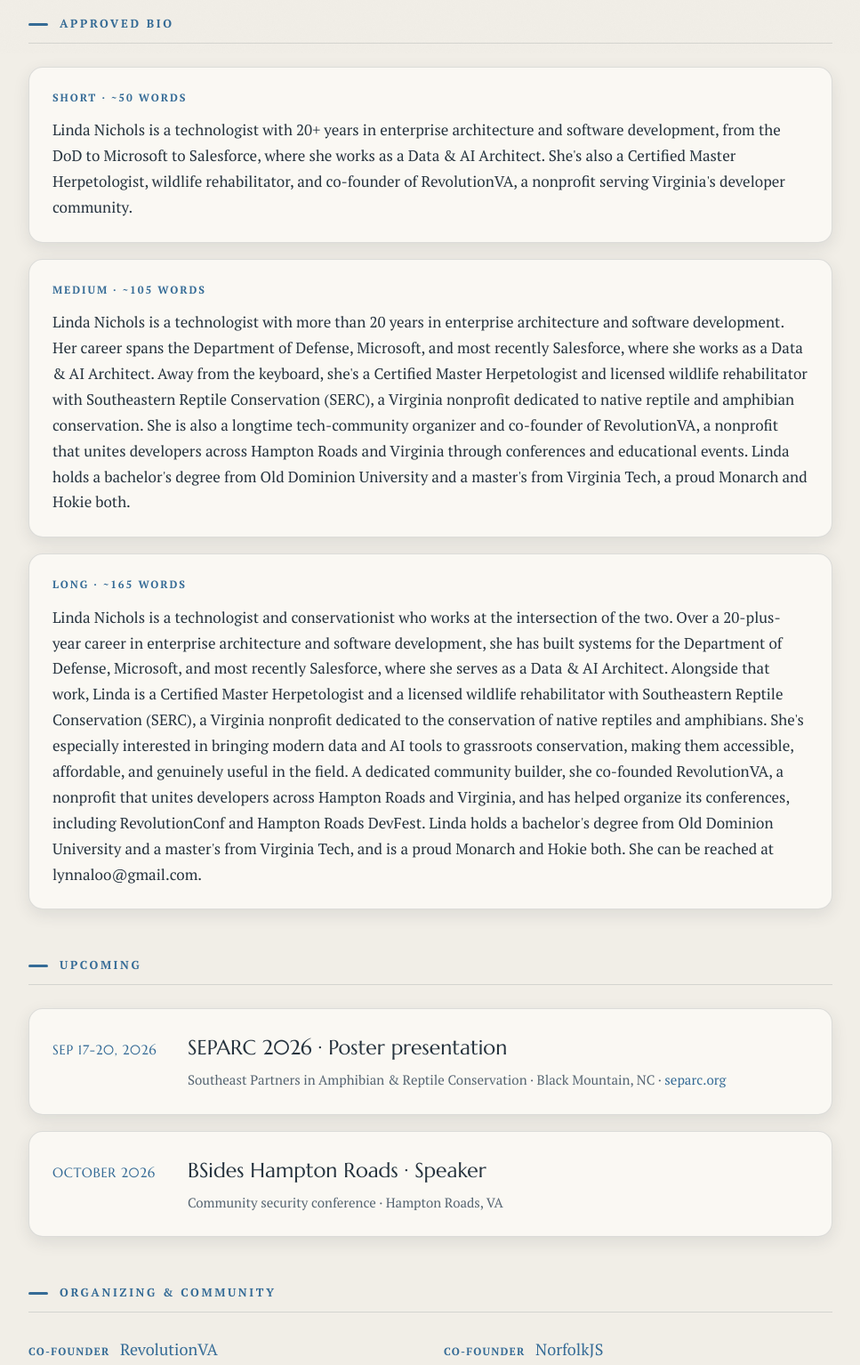
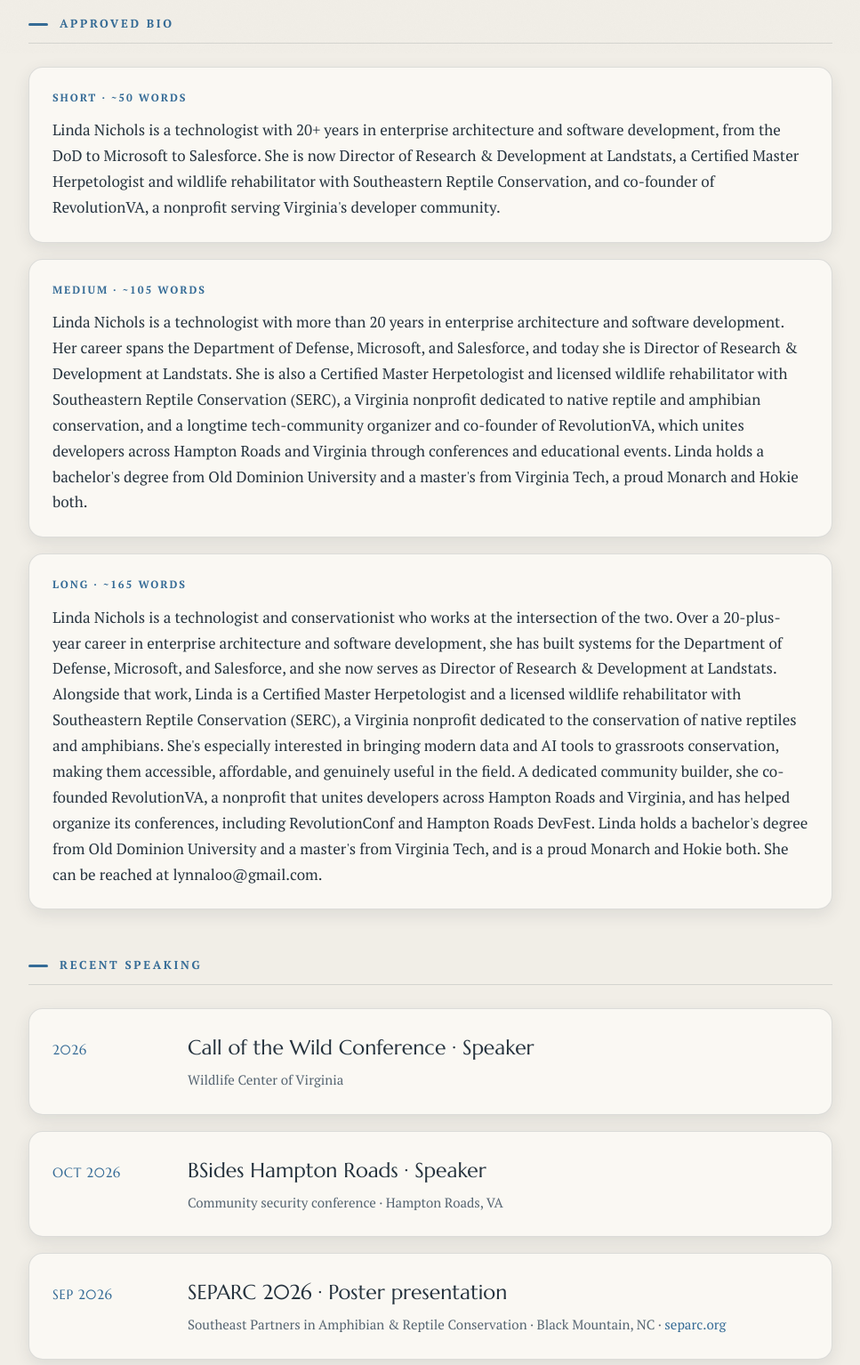
Before and after one commit to lynnaloo/lindapalooza, a plain HTML site: page bio.html in a window 1280 px wide. Shown: the part 740-2274 px from the top of the page at 89% size, without its empty margins (156-1123 px from the left). Drawn offline with Linux system fonts and the light colour scheme.

Commit message:
Update current role to Landstats, add Projects, refresh recent speaking

```diff
--- a/bio.html
+++ b/bio.html
@@ -4,7 +4,7 @@
   <meta charset="utf-8">
   <meta name="viewport" content="width=device-width, initial-scale=1">
   <title>Bio &amp; Press Kit &middot; Linda Nichols</title>
-  <meta name="description" content="Approved headshot, bios (short/medium/long), speaking engagements, and contact details for Linda Nichols, Data & AI Architect, Certified Master Herpetologist, and event organizer.">
+  <meta name="description" content="Approved headshot, bios (short/medium/long), speaking engagements, and contact details for Linda Nichols, Director of R&D at Landstats, Certified Master Herpetologist, and event organizer.">
   <link rel="preconnect" href="https://fonts.googleapis.com">
   <link rel="preconnect" href="https://fonts.gstatic.com" crossorigin>
   <link href="https://fonts.googleapis.com/css2?family=Marcellus&family=PT+Serif:ital,wght@0,400;0,700;1,400;1,700&display=swap" rel="stylesheet">
@@ -35,7 +35,7 @@
       </div>
       <div>
         <h1>Linda Nichols</h1>
-        <p class="tagline">Data &amp; AI Architect. Wildlife Rehabilitator. Event organizer.</p>
+        <p class="tagline">Director of R&amp;D at Landstats. Wildlife Rehabilitator. Event organizer.</p>
         <div class="cover-links">
           <a class="chip" href="mailto:lynnaloo@gmail.com">Email</a>
           <a class="chip" href="https://github.com/lynnaloo">GitHub</a>
@@ -69,10 +69,10 @@
           <p class="label">Short &middot; ~50 words</p>
           <p>
             Linda Nichols is a technologist with 20+ years in enterprise architecture and
-            software development, from the DoD to Microsoft to Salesforce, where she works as
-            a Data &amp; AI Architect. She's also a Certified Master Herpetologist, wildlife
-            rehabilitator, and co-founder of RevolutionVA, a nonprofit serving Virginia's
-            developer community.
+            software development, from the DoD to Microsoft to Salesforce. She is now Director
+            of Research &amp; Development at Landstats, a Certified Master Herpetologist and
+            wildlife rehabilitator with Southeastern Reptile Conservation, and co-founder of
+            RevolutionVA, a nonprofit serving Virginia's developer community.
           </p>
         </div>
 
@@ -81,14 +81,14 @@
           <p>
             Linda Nichols is a technologist with more than 20 years in enterprise
             architecture and software development. Her career spans the Department of Defense,
-            Microsoft, and most recently Salesforce, where she works as a Data &amp; AI
-            Architect. Away from the keyboard, she's a Certified Master Herpetologist and
-            licensed wildlife rehabilitator with Southeastern Reptile Conservation (SERC), a
-            Virginia nonprofit dedicated to native reptile and amphibian conservation. She is
-            also a longtime tech-community organizer and co-founder of RevolutionVA, a
-            nonprofit that unites developers across Hampton Roads and Virginia through
-            conferences and educational events. Linda holds a bachelor's degree from Old
-            Dominion University and a master's from Virginia Tech, a proud Monarch and Hokie both.
+            Microsoft, and Salesforce, and today she is Director of Research &amp; Development
+            at Landstats. She is also a Certified Master Herpetologist and licensed wildlife
+            rehabilitator with Southeastern Reptile Conservation (SERC), a Virginia nonprofit
+            dedicated to native reptile and amphibian conservation, and a longtime
+            tech-community organizer and co-founder of RevolutionVA, which unites developers
+            across Hampton Roads and Virginia through conferences and educational events. Linda
+            holds a bachelor's degree from Old Dominion University and a master's from Virginia
+            Tech, a proud Monarch and Hokie both.
           </p>
         </div>
 
@@ -98,8 +98,8 @@
             Linda Nichols is a technologist and conservationist who works at the intersection
             of the two. Over a 20-plus-year career in enterprise architecture and software
             development, she has built systems for the Department of Defense, Microsoft, and
-            most recently Salesforce, where she serves as a Data &amp; AI Architect. Alongside
-            that work, Linda is a Certified Master Herpetologist and a licensed wildlife
+            Salesforce, and she now serves as Director of Research &amp; Development at
+            Landstats. Alongside that work, Linda is a Certified Master Herpetologist and a licensed wildlife
             rehabilitator with Southeastern Reptile Conservation (SERC), a Virginia nonprofit
             dedicated to the conservation of native reptiles and amphibians. She's especially
             interested in bringing modern data and AI tools to grassroots conservation, making
@@ -114,28 +114,37 @@
 
       </section>
 
-      <!-- ============ UPCOMING SPEAKING ============ -->
+      <!-- ============ RECENT SPEAKING ============ -->
       <section class="block">
-        <h2>Upcoming</h2>
+        <h2>Recent speaking</h2>
 
         <div class="bio-card">
           <div class="event">
-            <span class="when">Sep 17-20, 2026</span>
+            <span class="when">2026</span>
             <span class="what">
-              <strong>SEPARC 2026 &middot; Poster presentation</strong><br>
-              <span class="meta">Southeast Partners in Amphibian &amp; Reptile Conservation &middot; Black Mountain, NC &middot;
-              <a href="https://www.separc.org/2026-meeting">separc.org</a></span>
+              <strong>Call of the Wild Conference &middot; Speaker</strong><br>
+              <span class="meta">Wildlife Center of Virginia</span>
             </span>
           </div>
         </div>
 
         <div class="bio-card">
           <div class="event">
-            <span class="when">October 2026</span>
+            <span class="when">Oct 2026</span>
             <span class="what">
               <strong>BSides Hampton Roads &middot; Speaker</strong><br>
-              <span class="meta">Community security conference &middot; Hampton Roads, VA
-              <!-- [Add exact date + talk title + link when confirmed] --></span>
+              <span class="meta">Community security conference &middot; Hampton Roads, VA</span>
+            </span>
+          </div>
+        </div>
+
+        <div class="bio-card">
+          <div class="event">
+            <span class="when">Sep 2026</span>
+            <span class="what">
+              <strong>SEPARC 2026 &middot; Poster presentation</strong><br>
+              <span class="meta">Southeast Partners in Amphibian &amp; Reptile Conservation &middot; Black Mountain, NC &middot;
+              <a href="https://www.separc.org/2026-meeting">separc.org</a></span>
             </span>
           </div>
         </div>
```
Also changed, not shown: index.html (+22 -5 lines), 1 other file.
